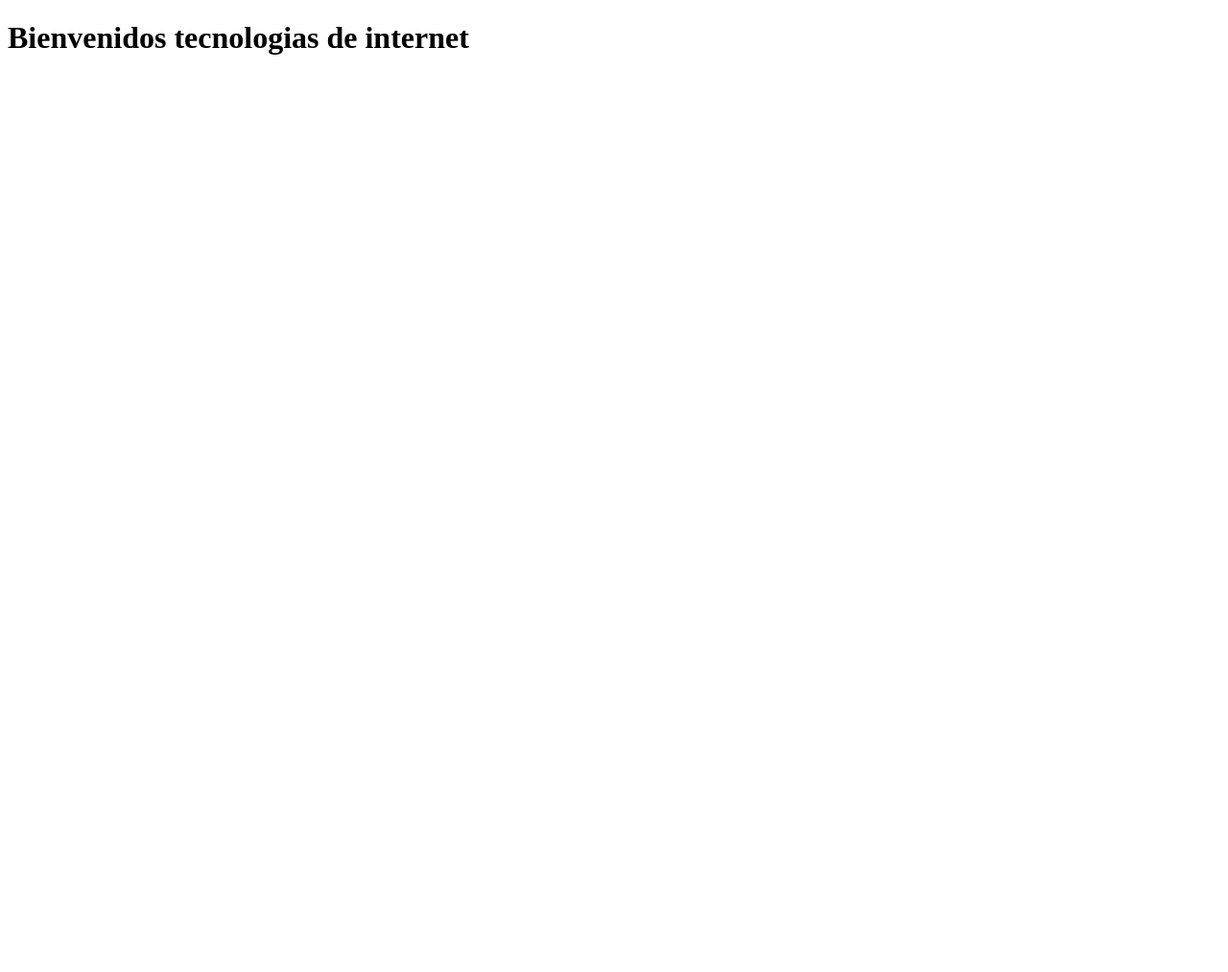
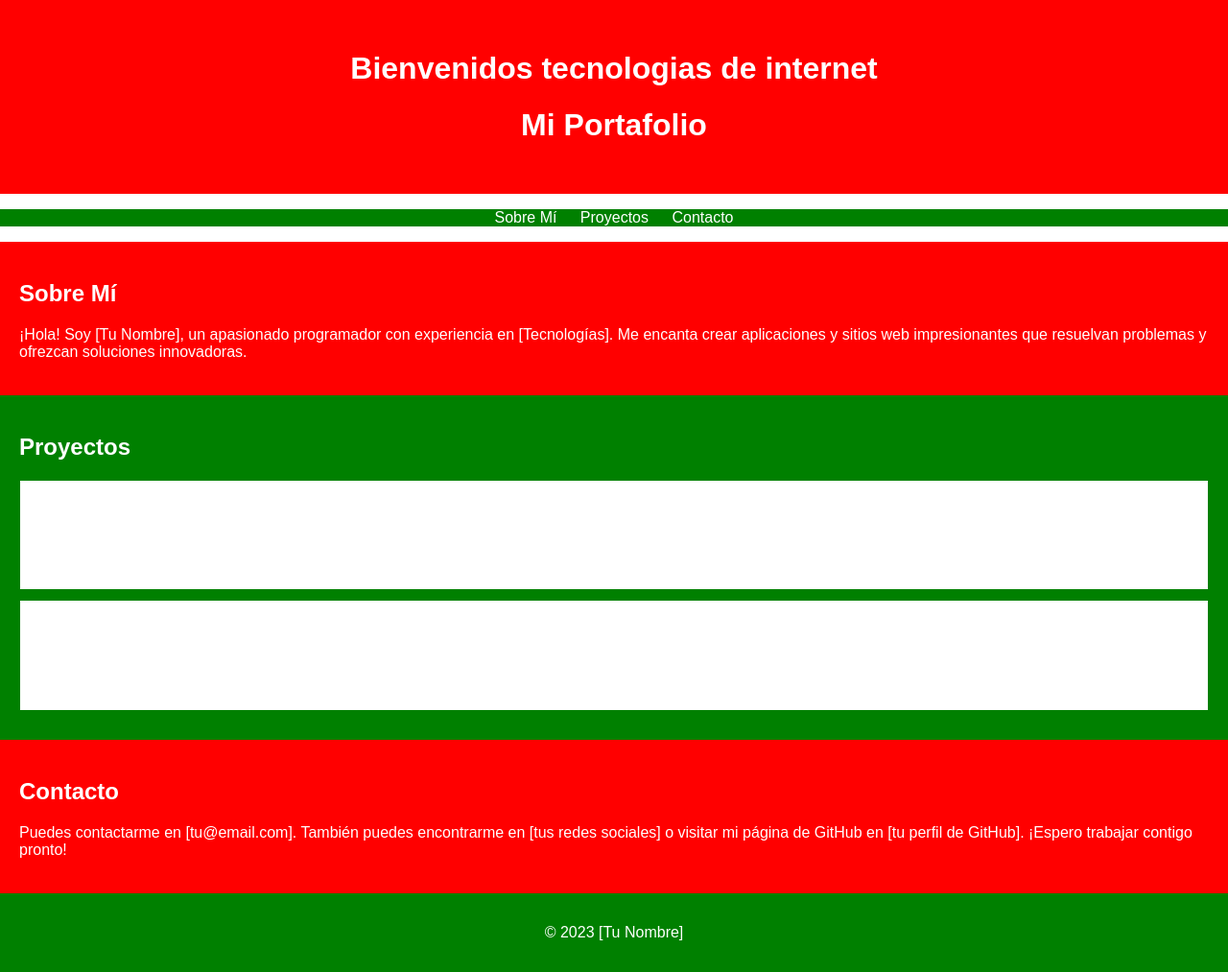
Before and after one commit to fernandoMendIA/projecto-internet1, a plain HTML site: page index.html in a window 1280 px wide. Shown: the whole page at 96% size. Before the commit the page ends 800 px from the top, so only its background shows below. Drawn offline with Linux system fonts and the light colour scheme.

Commit message:
Agregando estilos y html

```diff
--- a/index.html
+++ b/index.html
@@ -3,9 +3,46 @@
 <head>
   <meta charset="UTF-8">
   <meta name="viewport" content="width=device-width, initial-scale=1.0">
-  <title>Document</title>
+  <title>Mi pagina</title>
+  <link rel="stylesheet" href="styles.css">
+
 </head>
 <body>
-  <h1>Bienvenidos tecnologias de internet</h1>
+
+  <header>
+      <h1>Bienvenidos tecnologias de internet</h1>
+        <h1>Mi Portafolio</h1>
+    </header>
+    <nav>
+        <ul>
+            <li><a href="#sobre-mi">Sobre Mí</a></li>
+            <li><a href="#proyectos">Proyectos</a></li>
+            <li><a href="#contacto">Contacto</a></li>
+        </ul>
+    </nav>
+    <section id="sobre-mi">
+        <h2>Sobre Mí</h2>
+        <p>¡Hola! Soy [Tu Nombre], un apasionado programador con experiencia en [Tecnologías]. Me encanta crear aplicaciones y sitios web impresionantes que resuelvan problemas y ofrezcan soluciones innovadoras.</p>
+    </section>
+    <section id="proyectos">
+        <h2>Proyectos</h2>
+        <div class="project">
+            <h3>Proyecto 1</h3>
+            <p>Descripción del primer proyecto.</p>
+        </div>
+        <div class="project">
+            <h3>Proyecto 2</h3>
+            <p>Descripción del segundo proyecto.</p>
+        </div>
+        <!-- Agrega más proyectos aquí -->
+    </section>
+    <section id="contacto">
+        <h2>Contacto</h2>
+        <p>Puedes contactarme en [tu@email.com]. También puedes encontrarme en [tus redes sociales] o visitar mi página de GitHub en [tu perfil de GitHub]. ¡Espero trabajar contigo pronto!</p>
+    </section>
+    <footer>
+        <p>&copy; 2023 [Tu Nombre]</p>
+    </footer>
+
 </body>
 </html>
--- /dev/null
+++ b/styles.css
@@ -0,0 +1,65 @@
+body {
+  font-family: Arial, sans-serif;
+  margin: 0;
+  padding: 0;
+}
+
+header {
+  background-color: #FF0000; /* Rojo */
+  color: #FFFFFF;
+  text-align: center;
+  padding: 2rem;
+}
+
+nav {
+  background-color: #008000; /* Verde */
+  text-align: center;
+}
+
+nav ul {
+  list-style: none;
+  padding: 0;
+}
+
+nav ul li {
+  display: inline;
+  margin: 10px;
+}
+
+nav ul li a {
+  text-decoration: none;
+  color: #FFFFFF;
+}
+
+section {
+  padding: 20px;
+}
+
+#sobre-mi {
+  background-color: #FF0000; /* Rojo */
+  color: #FFFFFF;
+}
+
+#proyectos {
+  background-color: #008000; /* Verde */
+  color: #FFFFFF;
+}
+
+#contacto {
+  background-color: #FF0000; /* Rojo */
+  color: #FFFFFF;
+}
+
+.project {
+  background-color: #FFFFFF;
+  padding: 10px;
+  margin: 10px 0;
+  border: 1px solid #008000; /* Verde */
+}
+
+footer {
+  background-color: #008000; /* Verde */
+  color: #FFFFFF;
+  text-align: center;
+  padding: 1rem;
+}
```
